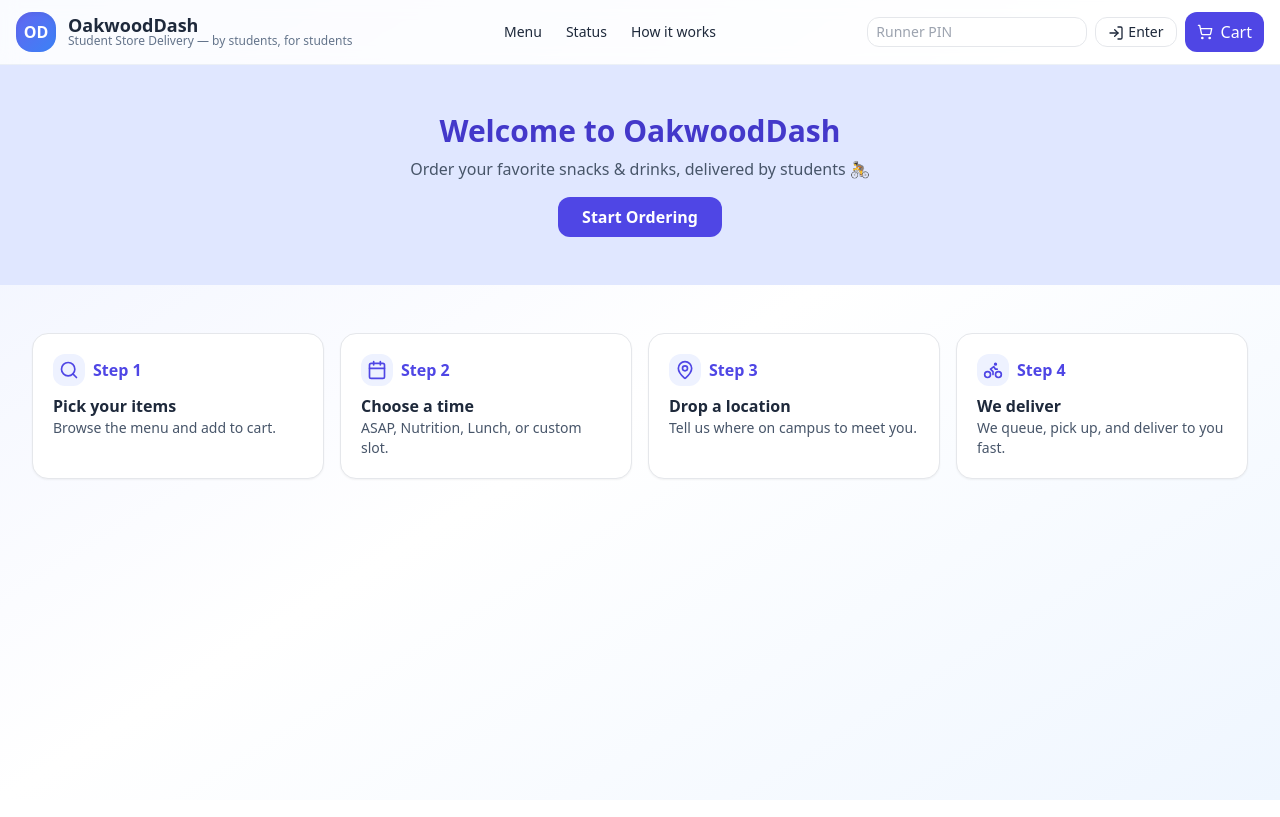
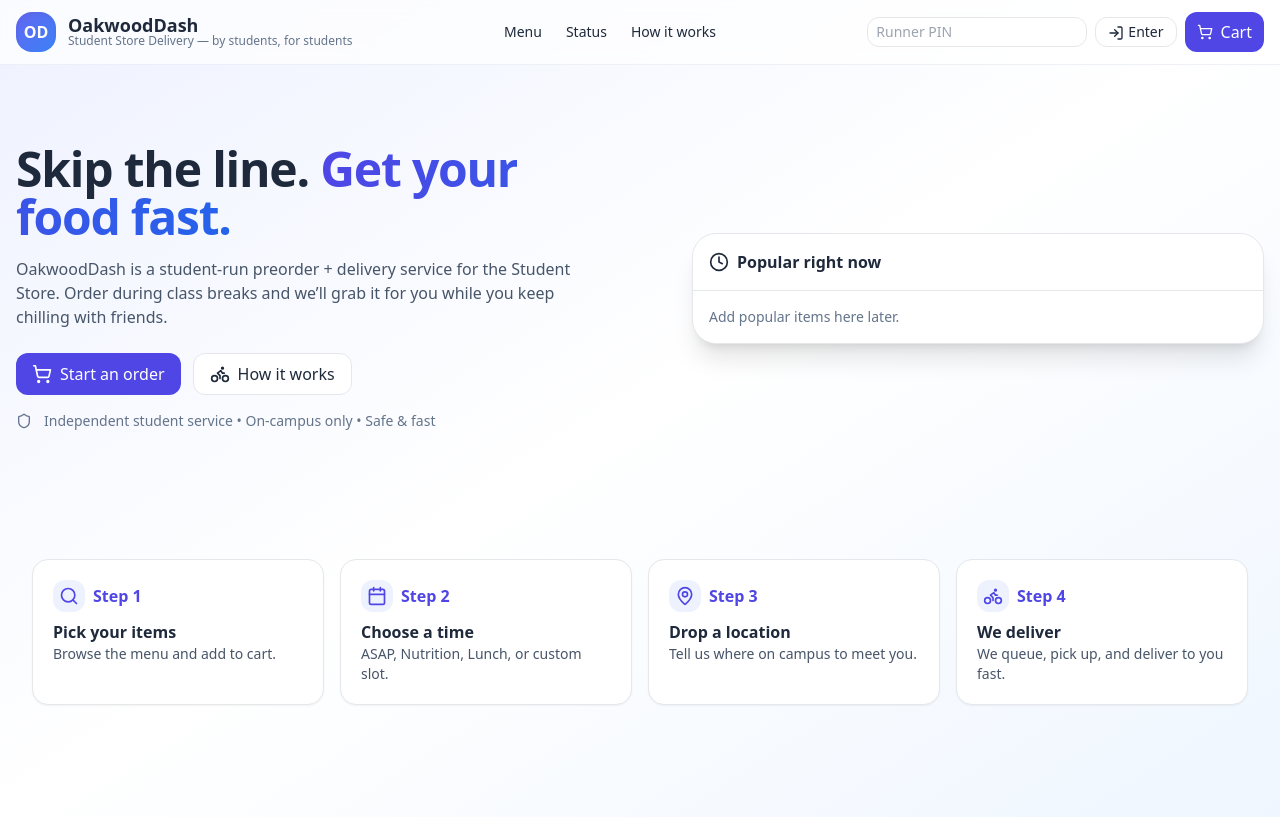
Before and after one commit to MerowFartaj/OakSnack, a React (Vite) app: page / in a window 1280 px wide. Built offline with nearby package versions, Linux system fonts and the light colour scheme; the HTML template or start-up script is replaced by a standard one.

Commit message:
Update App.tsx

```diff
--- a/src/App.tsx
+++ b/src/App.tsx
@@ -1,3 +1,4 @@
+import Hero from "./components/Hero";
 import React, { useEffect, useMemo, useState } from "react";
 import Header from "./components/Header";
 import {
@@ -103,24 +104,6 @@ function saveOrders(orders: any[]) {
 }
 
 // ===============================
-// HERO
-// ===============================
-function Hero({ onStartOrder }: { onStartOrder: () => void }) {
-  return (
-    <section className="relative overflow-hidden bg-indigo-100 py-12 text-center">
-      <h1 className="text-3xl font-extrabold text-indigo-700">Welcome to OakwoodDash</h1>
-      <p className="mt-2 text-slate-600">Order your favorite snacks & drinks, delivered by students 🚴</p>
-      <button
-        onClick={onStartOrder}
-        className="mt-4 rounded-xl bg-indigo-600 text-white px-6 py-2 font-semibold hover:bg-indigo-700"
-      >
-        Start Ordering
-      </button>
-    </section>
-  );
-}
-
-// ===============================
 // MAIN APP
 // ===============================
 export default function OakwoodDashSandboxImages() {
```
